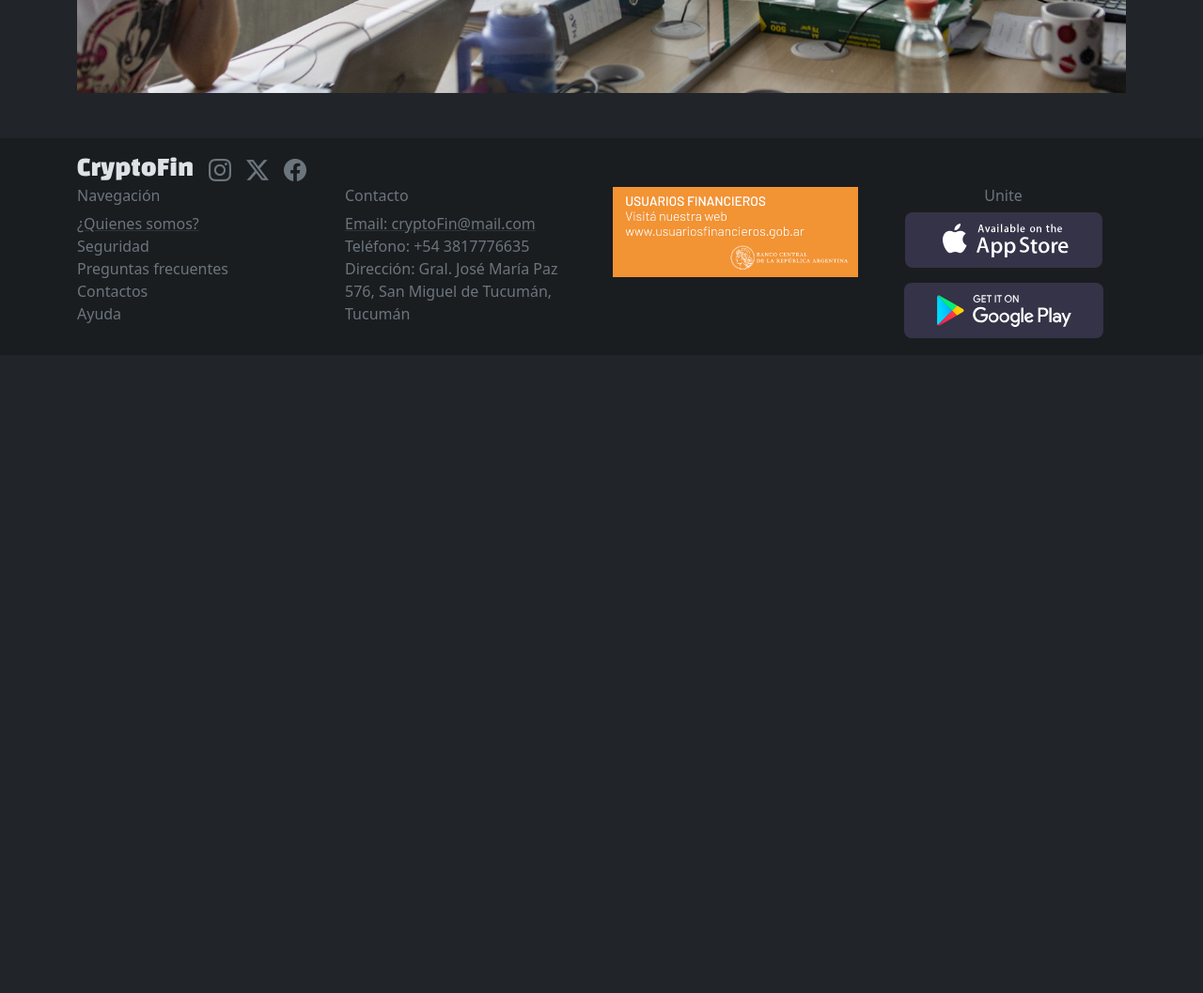
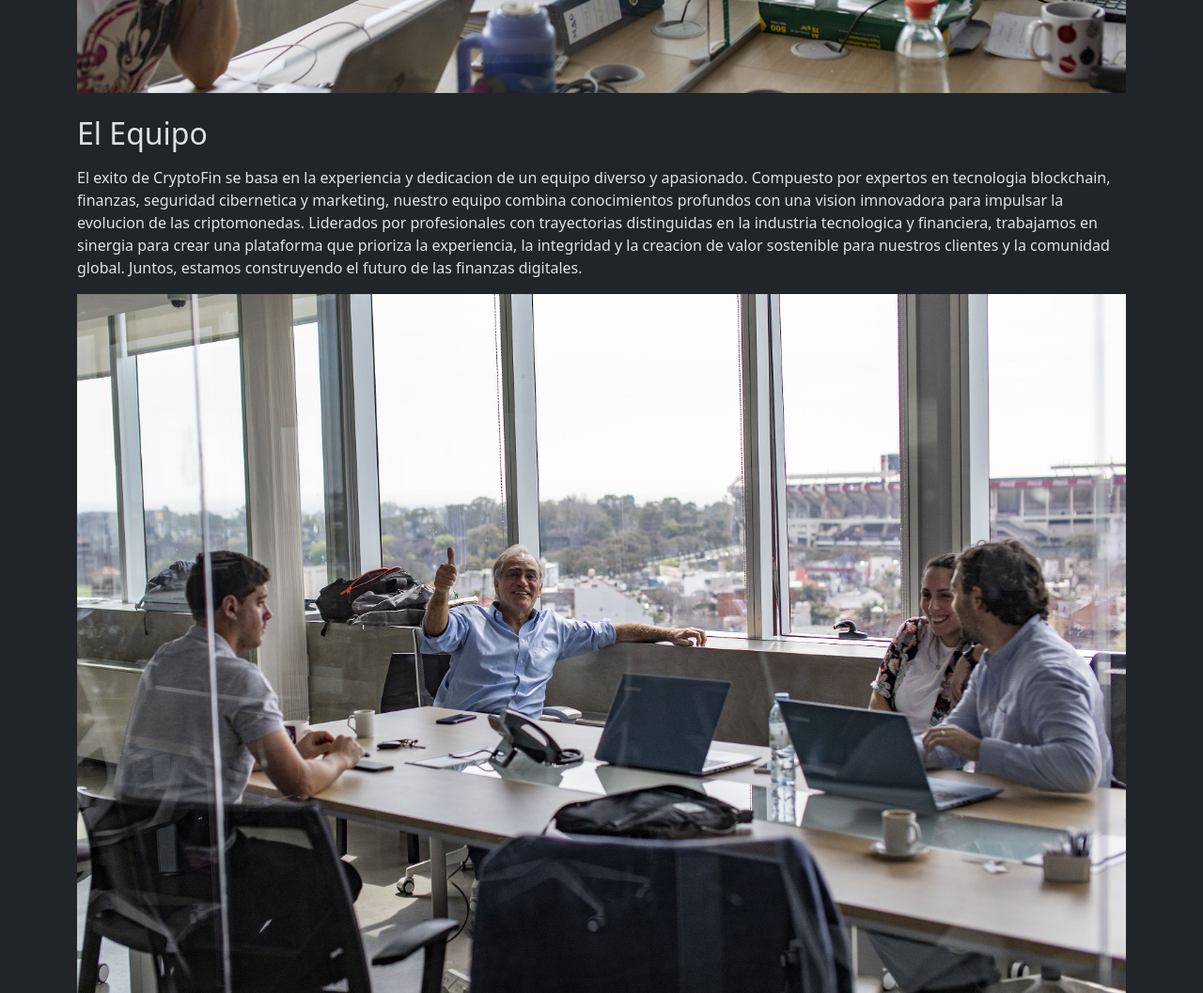
Before and after one commit to benjamin1323233/CryptofinC11, a plain HTML site: page pages/quienesSomos.html in a window 1280 px wide. Shown: the part 1020-2077 px from the top of the page at 94% size. Before the commit the page ends 1398 px from the top, so only its background shows below. Drawn offline with nearby package versions, Linux system fonts and the light colour scheme.

Commit message:
fin pagina quienes somos

```diff
--- a/pages/quienesSomos.html
+++ b/pages/quienesSomos.html
@@ -66,6 +66,11 @@
        <p class="my-3">En CryptoFin, nos proponemos transformar el panorama financiero global, desafiando las normas establecidas y empoderando a nuestros clientes con herramientas innovadoras y accesibles. Creemos firmemente que las criptomonedas representan el futuro del dinero y nos dedicamos a facilitar su adopción masiva. Nuestra misión es democratizar el acceso a los activos digitales, eliminando barreras y ofreciendo soluciones seguras y transparentes. En un mundo donde el cambio es la única constante, CryptoFin se erige como un pionero, brindando a nuestros usuarios la oportunidad de ser parte de la revolución financiera que está redefiniendo el comercio, la inversión y el intercambio de valor </p>
        <img src="../img/quienes-somos/us1.jpg" class="img-fluid" alt="imagen de charla empresarial">
       </section>
+      <section class="container my-4">
+        <h2 class="my-3">El Equipo</h2>
+        <p class="my-3"> El exito de CryptoFin se basa en la experiencia y dedicacion de un equipo diverso y apasionado. Compuesto por expertos en tecnologia blockchain, finanzas, seguridad cibernetica y marketing, nuestro equipo combina conocimientos profundos con una vision imnovadora para impulsar la evolucion de las criptomonedas. Liderados por profesionales con trayectorias distinguidas en la industria tecnologica y financiera, trabajamos en sinergia para crear una plataforma que prioriza la experiencia, la integridad y la creacion de valor sostenible para nuestros clientes y la comunidad global. Juntos, estamos construyendo el futuro de las finanzas digitales.</p>
+        <img src="../img/quienes-somos/us3.jpg" class="img-fluid" alt="imagen de charla empresarial">
+       </section>
     </main>
 
     <footer class="bg-dark-subtle py-3">
@@ -180,6 +185,6 @@
         </div>
       </div>
     </footer>
-    <script src="../js/bootstrap.min.js"></script>
+    <script src="../js/bootstrap.bundle.min.js"></script>
   </body>
 </html>
```
Also changed, not shown: pages/404.html (+1 -1 lines), pages/Contactos.html (+1 -1 lines).
